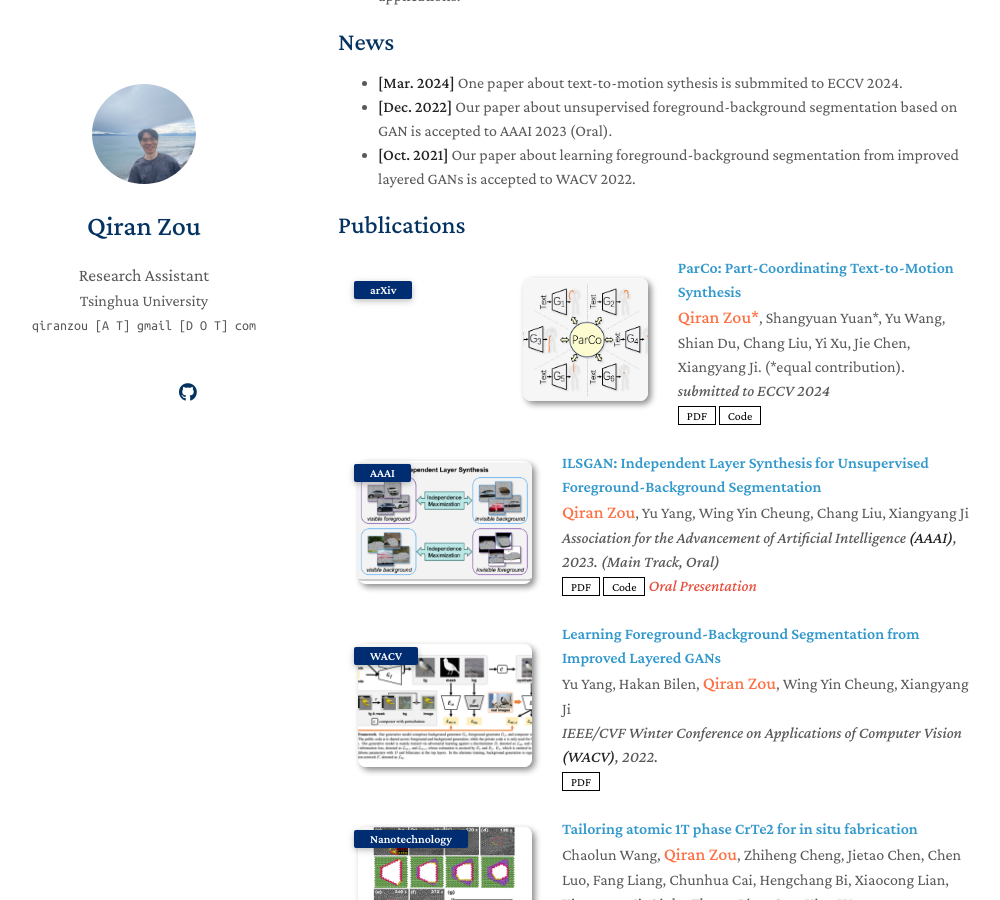
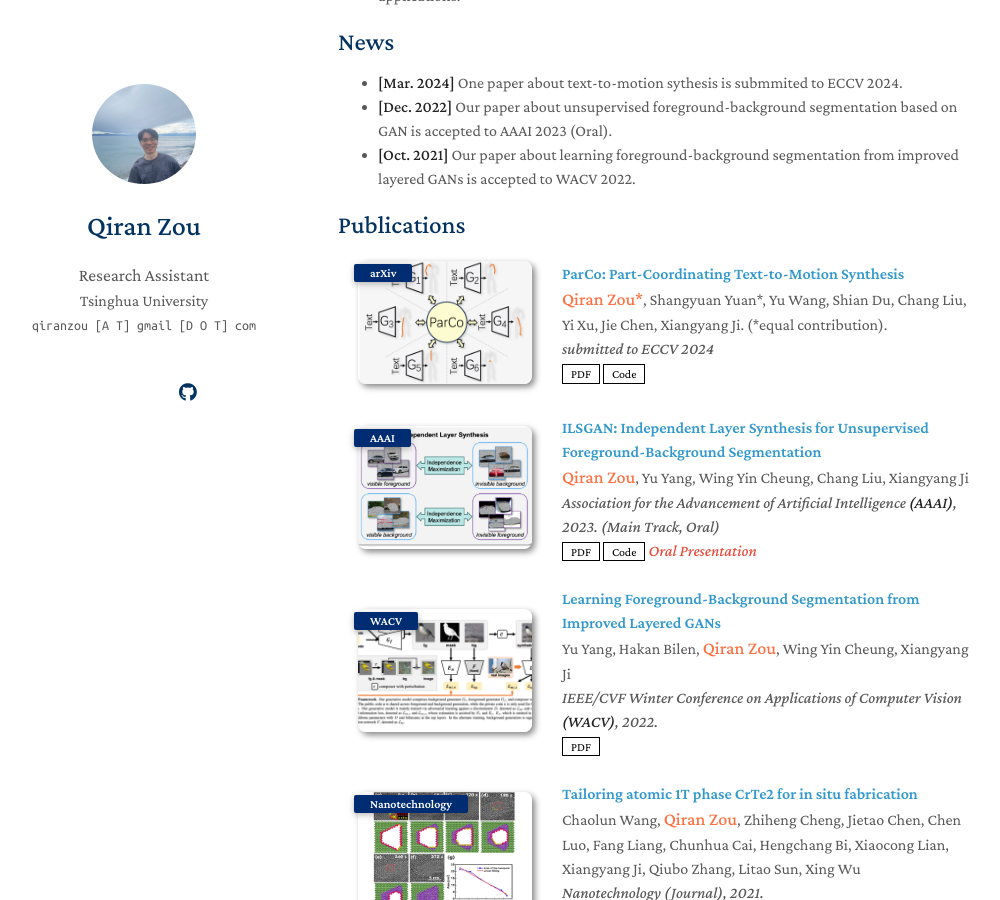
Before and after one commit to qrzou/qrzou.github.io, a Jekyll site: the page built from index.md, in a window 1280 px wide and 900 px high, scrolled down 471 px. Shown: the whole window, without its empty margins (132-1132 px from the left). Built offline with Jekyll 4.4.1, drawn with Linux system fonts in a browser that asks for light colours; nearby versions of some CDN libraries; a style sheet for code colours, icons or effects is not loaded; our own code applies the rules of GitHub Pages for plain Markdown files.

Commit message:
Update publications.md

```diff
--- a/_includes/publications.md
+++ b/_includes/publications.md
@@ -8,7 +8,8 @@
 
 <div class="pub-row">
 
-  <div class="col-sm-3 abbr" style="position: relative;padding-right: 15px;padding-left: 180px;padding-top: -15px">
+  <!-- <div class="col-sm-3 abbr" style="position: relative;padding-right: 15px;padding-left: 180px;padding-top: -15px"> -->
+  <div class="col-sm-3 abbr" style="position: relative;padding-right: 15px;padding-left: 15px;">
     <img src="assets/img/ParCo_teaser.png" class="teaser img-fluid z-depth-1">
     <abbr class="badge">arXiv</abbr>
   </div>
```
